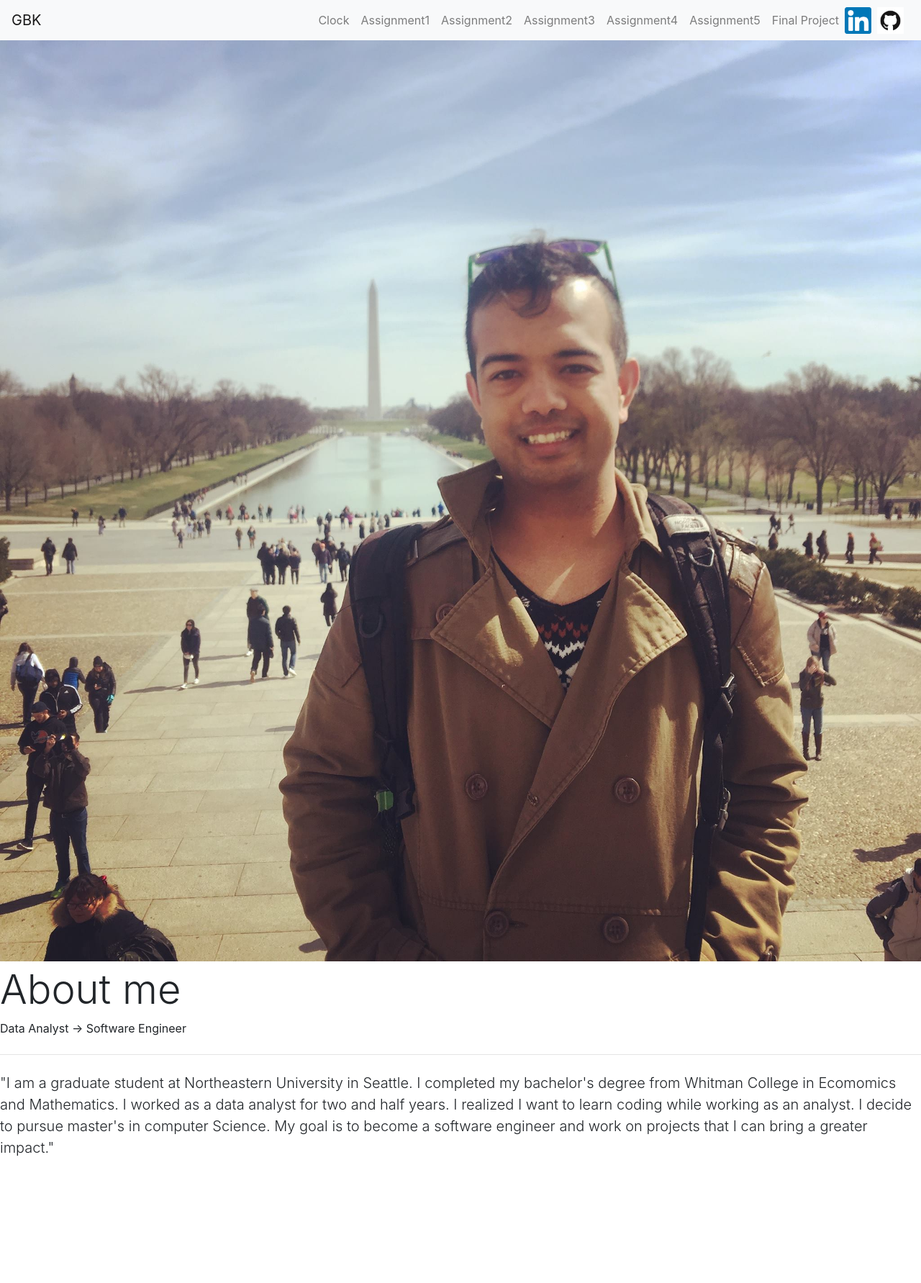
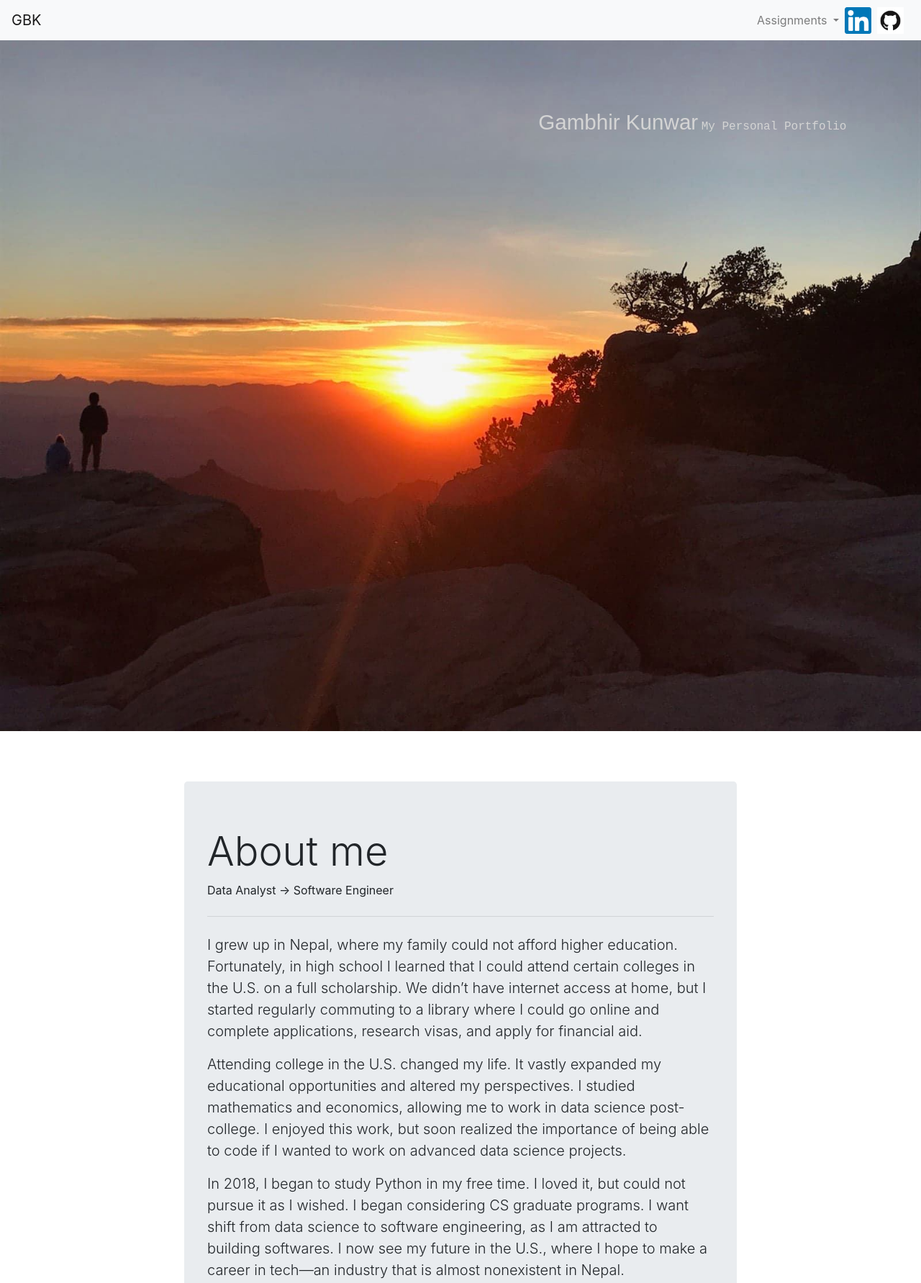
Before and after one commit to gambhirbk/personal_website, a plain HTML site: page website/index.html in a window 1280 px wide. Shown: the top 1783 px of the page at 72% size. Before the commit the page ends 1626 px from the top, so only its background shows below. Drawn offline with nearby package versions, Linux system fonts and the light colour scheme.

Commit message:
cleaning comments

```diff
--- a/website/index.html
+++ b/website/index.html
@@ -8,13 +8,11 @@
 
     <!-- Bootstrap CDN stylesheet-->
     <link rel="stylesheet" href="https://stackpath.bootstrapcdn.com/bootstrap/4.3.1/css/bootstrap.min.css" integrity="sha384-ggOyR0iXCbMQv3Xipma34MD+dH/1fQ784/j6cY/iJTQUOhcWr7x9JvoRxT2MZw1T" crossorigin="anonymous">
-    <!-- <link href="https://cdn.jsdelivr.net/npm/bootstrap@5.0.0-beta1/dist/css/bootstrap.min.css" rel="stylesheet" integrity="sha384-giJF6kkoqNQ00vy+HMDP7azOuL0xtbfIcaT9wjKHr8RbDVddVHyTfAAsrekwKmP1" crossorigin="anonymous"> -->
 
     <!--My custom stylesheet-->
     <link rel="stylesheet" href="style.css"  />
     <style></style>
     <script async="" src="https://negbar.ad-blocker.org/chrome/adblocker-chromeglobalinjectjs.js"></script>
-
   </head>
 
   <body data-new-gr-c-s-check-loaded= "14.993.0" data-gr-ext-installed>
@@ -26,35 +24,22 @@
       <!--Collapsable navbar items-->
       <div class="navbar-collapse collapse" id="navbarSupportedContent" style>
         <ul class="navbar-nav ml-auto">
-          <li class="nav-item">
-            <a class="nav-link" href="clock/clock.html"> Clock</a>
-          </li>
-          <!-- <li class="nav-item">
-            <a class="nav-link" href="https://gambhirkunwar.github.io/GambhirKunwar_resume.pdf"> Resume </a>
-          </li> -->
-          <li class="nav-item">
-            <a class="nav-link" href="coming-soon.html"> Assignment1</a>
-          </li>
-          <li class="nav-item">
-            <a class="nav-link" href="coming-soon.html"> Assignment2</a>
-          </li>
-          <li class="nav-item">
-            <a class="nav-link" href="coming-soon.html"> Assignment3</a>
-          </li>
-          <li class="nav-item">
-            <a class="nav-link" href="coming-soon.html"> Assignment4</a>
-          </li>
-          <li class="nav-item">
-            <a class="nav-link" href="coming-soon.html"> Assignment5</a>
-          </li>
-          <li class="nav-item">
-            <a class="nav-link" href="coming-soon.html"> Final Project</a>
-          </li>
+          <li class="nav-item dropdown">
+            <a class="nav-link dropdown-toggle" href="#" id="work-dropdown" data-toggle="dropdown" aria-label="assignments dropdown" aria-expanded="false">Assignments </a>
+            <div class="dropdown-menu">
+                <a class="dropdown-item" href="clock/clock.html" id="Clock" aria-label="Clock">Clock</a>
+                <a class="dropdown-item" href="coming-soon.html" id="assignment1" aria-label="Asssignment1">Assignment 1</a>
+                <a class="dropdown-item" href="coming-soon.html" id="assignment2" aria-label="asssignment2">Assignment 2</a>
+                <a class="dropdown-item" href="coming-soon.html" id="assignment3" aria-label="asssignment3">Assignment 3</a>
+                <a class="dropdown-item" href="coming-soon.html" id="assignment4" aria-label="asssignment4">Assignment 4</a>
+                <a class="dropdown-item" href="coming-soon.html" id="assignment5" aria-label="asssignment5">Assignment 5</a>
+                <a class="dropdown-item" href="coming-soon.html" id="final_project" aria-label="final_project">Final Project</a>
+            </div>
+        </li>
         </ul>
       </div>
 
-
-    <!--Linkedln and Github logos-->
+    <!--Linkedln logos-->
     <div class="mr-2 ml-auto">
       <ul class="navbar-nav">
         <li>
@@ -62,7 +47,6 @@
             <img src="images/linkedlnLogo.png" alt="Linkedln Logo" class="logoImg">
           </a>
         </li>
-
       </ul>
     </div>
 
@@ -83,42 +67,41 @@
       </button>
     </nav>
 
-
     <!--Main photo-->
         <div class="block-container">
-          <img class="block-photo" src="images/dcWAMonument.jpg" alt="DC at day, Gambhir in middle, washington monument on the background">
+          <div class="textbox">
+            <h1 class="title">Gambhir Kunwar</h1>
+            <h3 class="subtitle">My Personal Portfolio </h3>
+          </div>
+          <img class="block-photo" src="images/tucsonAZ.jpg" alt="Tucson at sunset, Gambhir in left with a friend, sunset is happening">
         </div>
 
-    <!--About Me-->
-
-    <div class="jumbtron">
+    <!--About Me Jumbotron-->
+    <div class="jumbotron">
       <h1 class="display-4">About me</h1>
       <p> Data Analyst -> Software Engineer </p>
       <hr class="my-4">
       <p class="lead">
-      "I am a graduate student at Northeastern University in Seattle. I completed my bachelor's degree from Whitman College in Ecomomics and Mathematics.
-      I worked as a data analyst for two and half years. I realized I want to learn coding while working as an analyst. I decide to pursue master's in computer Science.
-      My goal is to become a software engineer and work on projects that I can bring a greater impact."
+        I grew up in Nepal, where my family could not afford higher education.
+        Fortunately, in high school I learned that I could attend certain colleges in the U.S. on a full scholarship.
+         We didn’t have internet access at home, but I started regularly commuting to a library where I could go online and complete applications, research visas, and apply for financial aid.
+      </p>
+      <p class="lead">
+        Attending college in the U.S. changed my life. It vastly expanded my educational opportunities and altered my perspectives.
+        I studied mathematics and economics, allowing me to work in data science post-college.
+        I enjoyed this work, but soon realized the importance of being able to code if I wanted to work on advanced data science projects.
       </p>
 
-    <!-- Optional JavaScript; choose one of the two! -->
+      <p class="lead">
+        In 2018, I began to study Python in my free time. I loved it, but could not pursue it as I wished. I began considering CS graduate programs. I want shift from data science to software engineering, as I am attracted to building softwares.
+        I now see my future in the U.S., where I hope to make a career in tech—an industry that is almost nonexistent in Nepal.
+      </p>
+    </div>
 
-    <!-- Option 1: Bootstrap Bundle with Popper -->
-    <!-- <script src="https://cdn.jsdelivr.net/npm/bootstrap@5.0.0-beta1/dist/js/bootstrap.bundle.min.js" integrity="sha384-ygbV9kiqUc6oa4msXn9868pTtWMgiQaeYH7/t7LECLbyPA2x65Kgf80OJFdroafW" crossorigin="anonymous"></script> -->
-
-    <!-- Option 2: Separate Popper and Bootstrap JS -->
-    <!--
-    <script src="https://cdn.jsdelivr.net/npm/@popperjs/core@2.5.4/dist/umd/popper.min.js" integrity="sha384-q2kxQ16AaE6UbzuKqyBE9/u/KzioAlnx2maXQHiDX9d4/zp8Ok3f+M7DPm+Ib6IU" crossorigin="anonymous"></script>
-    <script src="https://cdn.jsdelivr.net/npm/bootstrap@5.0.0-beta1/dist/js/bootstrap.min.js" integrity="sha384-pQQkAEnwaBkjpqZ8RU1fF1AKtTcHJwFl3pblpTlHXybJjHpMYo79HY3hIi4NKxyj" crossorigin="anonymous"></script>
-    -->
-
+    <!-- BootstrapCDN scripts (for general styling) -->
     <script src="https://code.jquery.com/jquery-3.3.1.slim.min.js" integrity="sha384-q8i/X+965DzO0rT7abK41JStQIAqVgRVzpbzo5smXKp4YfRvH+8abtTE1Pi6jizo" crossorigin="anonymous"></script>
     <script src="https://cdnjs.cloudflare.com/ajax/libs/popper.js/1.14.7/umd/popper.min.js" integrity="sha384-UO2eT0CpHqdSJQ6hJty5KVphtPhzWj9WO1clHTMGa3JDZwrnQq4sF86dIHNDz0W1" crossorigin="anonymous"></script>
     <script src="https://stackpath.bootstrapcdn.com/bootstrap/4.3.1/js/bootstrap.min.js" integrity="sha384-JjSmVgyd0p3pXB1rRibZUAYoIIy6OrQ6VrjIEaFf/nJGzIxFDsf4x0xIM+B07jRM" crossorigin="anonymous"></script>
-    <!-- <script src="https://cdn.jsdelivr.net/npm/clipboard@2/dist/clipboard.min.js"></script> -->
-
-    <!-- Option 1: Bootstrap Bundle with Popper -->
-    <script src="https://cdn.jsdelivr.net/npm/bootstrap@5.0.0-beta1/dist/js/bootstrap.bundle.min.js" integrity="sha384-ygbV9kiqUc6oa4msXn9868pTtWMgiQaeYH7/t7LECLbyPA2x65Kgf80OJFdroafW" crossorigin="anonymous"></script>
 
   </body>
 </html>
```
Also changed, not shown: website/clock/clock.html (+15 -27 lines), website/coming-soon.html (+16 -42 lines), website/style.css (+1 -17 lines), website/images/dcWAMonument.jpg (deleted), website/images/tucsonAZ.jpg (added).
